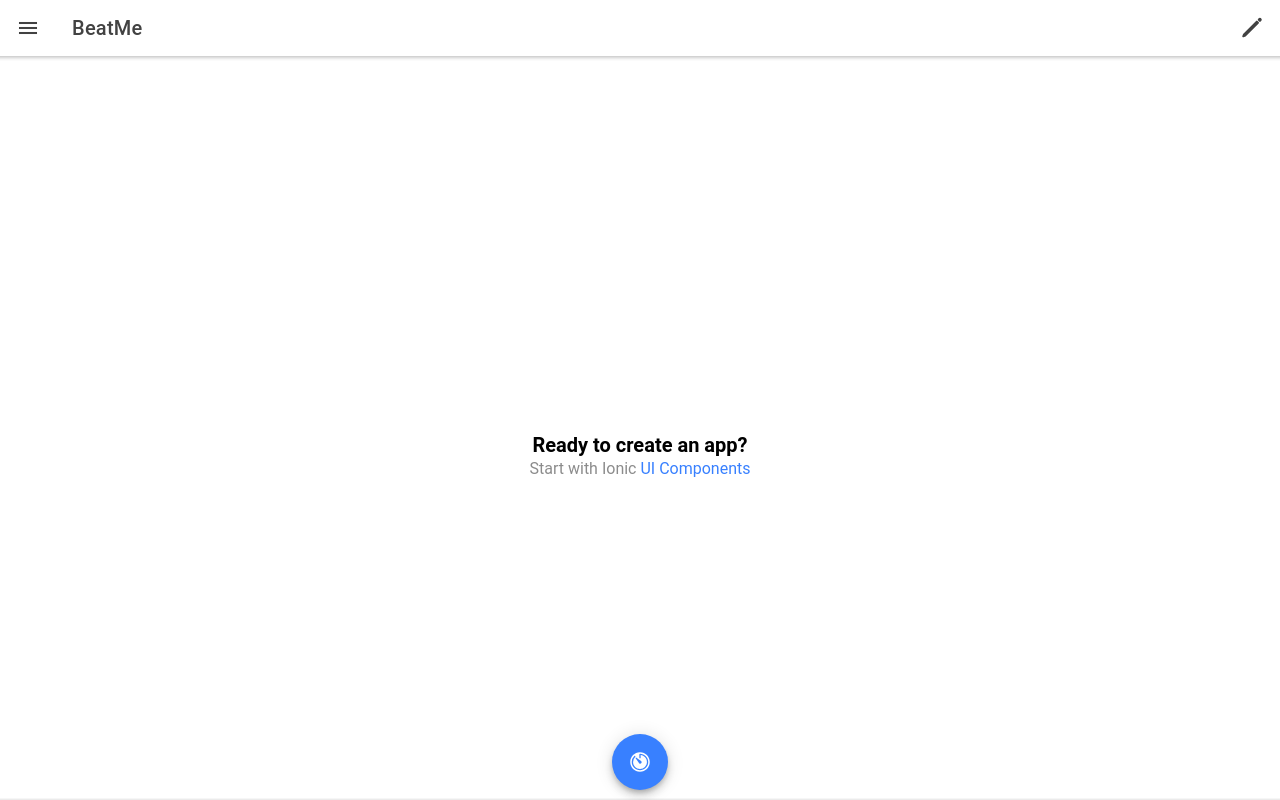
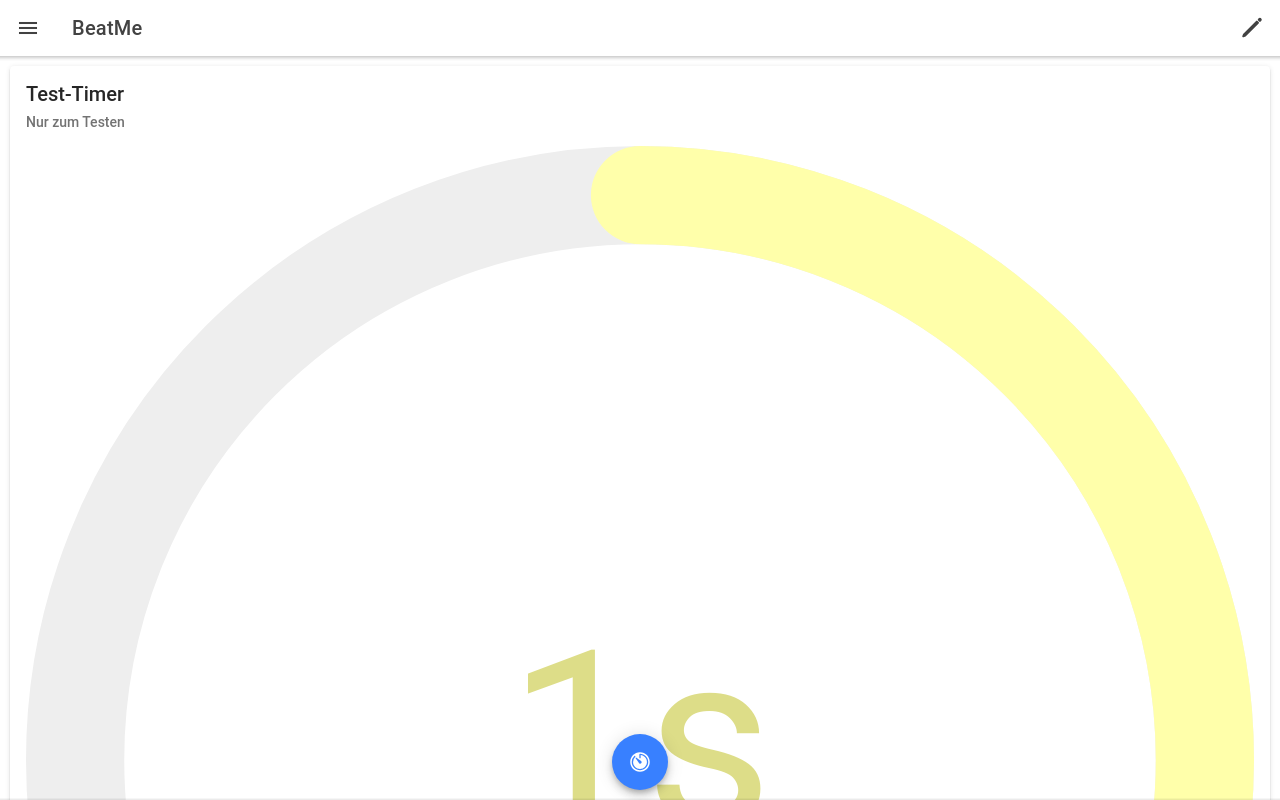
Before and after one commit to kuragedojo/beatme, a React (Create React App) app: page /home in a window 1280 px wide. Built offline with nearby package versions, Linux system fonts and the light colour scheme.

Commit message:
Move timer from page to component

```diff
--- a/src/App.tsx
+++ b/src/App.tsx
@@ -2,7 +2,6 @@ import { Redirect, Route } from 'react-router-dom';
 import { IonApp, IonRouterOutlet } from '@ionic/react';
 import { IonReactRouter } from '@ionic/react-router';
 import Home from './pages/Home';
-import Timer from './pages/Timer';
 
 /* Core CSS required for Ionic components to work properly */
 import '@ionic/react/css/core.css';
@@ -33,9 +32,6 @@ const App: React.FC = () => (
         <Route exact path="/">
           <Redirect to="/home" />
         </Route>
-        <Route exact path="/timer">
-          <Timer warmUpTime={2} restTime={3} workoutTime={5} rounds={2} sets={3} />
-        </Route>
       </IonRouterOutlet>
     </IonReactRouter>
   </IonApp>
--- a/src/components/Layout.tsx
+++ b/src/components/Layout.tsx
@@ -5,14 +5,12 @@ import {
   IonTitle,
   IonToolbar,
   IonFooter,
-  IonFab,
-  IonFabButton,
   IonIcon,
   IonButtons,
   IonMenuButton,
   IonButton
 } from '@ionic/react';
-import { pencil, timer } from 'ionicons/icons';
+import { pencil } from 'ionicons/icons';
 import React from 'react';
 import './Layout.css';
 import MenuSettings from './MenuSettings';
@@ -42,14 +40,8 @@ const Layout: React.FC = ({ children }) => {
           <IonContent fullscreen={true}>
             {children}
           </IonContent>
-          <IonFab vertical="bottom" horizontal="center" slot="fixed" >
-            <IonFabButton href="/timer">
-              <IonIcon icon={timer} />
-            </IonFabButton>
-          </IonFab>
           <IonFooter translucent={true}>
             <IonToolbar>
-
             </IonToolbar>
           </IonFooter>
         </IonContent>
--- a/src/pages/Timer.tsx
+++ b/src/components/Timer.tsx
@@ -1,10 +1,9 @@
-import Layout from '../components/Layout';
-import React, { Component } from 'react';
+import { Component } from 'react';
 import { RefresherEventDetail } from '@ionic/core';
-import './Timer.css';
 import { IonCard, IonCardHeader, IonCardSubtitle, IonCardTitle, IonCardContent, IonRefresher, IonRefresherContent, IonContent } from '@ionic/react';
 import { CircularProgressbar, buildStyles } from 'react-circular-progressbar';
 import 'react-circular-progressbar/dist/styles.css';
+import './Timer.css';
 
 enum TimerPhase {
   START,
@@ -175,7 +174,6 @@ export class Timer extends Component<TimerProps, TimerState> {
 
   render() {
     return (
-      <Layout>
         <IonContent>
           <IonRefresher slot="fixed" onIonRefresh={this.doReset}>
             <IonRefresherContent></IonRefresherContent>
@@ -205,7 +203,6 @@ export class Timer extends Component<TimerProps, TimerState> {
             </IonCardContent>
           </IonCard>
         </IonContent>
-      </Layout>
     );
   }
 };
--- a/src/pages/Home.tsx
+++ b/src/pages/Home.tsx
@@ -1,11 +1,23 @@
-import ExploreContainer from '../components/ExploreContainer';
+import Timer from '../components/Timer';
 import Layout from '../components/Layout';
 import './Home.css';
+import { timer } from 'ionicons/icons';
+import React from 'react';
+import {
+  IonFab,
+  IonFabButton,
+  IonIcon
+} from '@ionic/react';
 
 const Home: React.FC = () => {
   return (
     <Layout>
-      <ExploreContainer />
+      <Timer warmUpTime={2} restTime={3} workoutTime={5} rounds={2} sets={3} />
+      <IonFab vertical="bottom" horizontal="center" slot="fixed" >
+        <IonFabButton href="/home">
+          <IonIcon icon={timer} />
+        </IonFabButton>
+      </IonFab>
     </Layout>
   );
 };
```
Also changed, not shown: src/components/Timer.css (added), src/pages/Timer.css (deleted).
